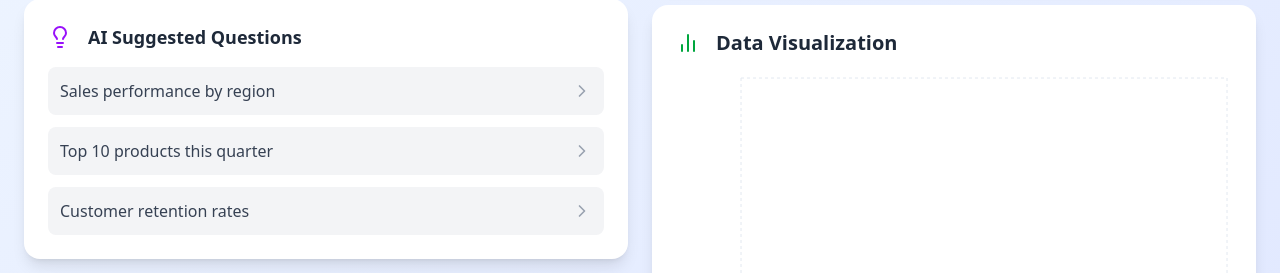
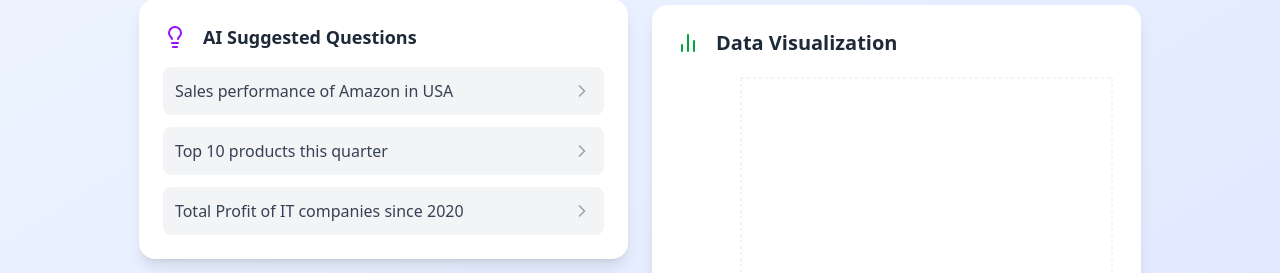
Before and after one commit to anmolsinghgarg80/GrowthGear__assignment, a React (Vite) app: page / in a window 1280 px wide. Shown: the part 277-550 px from the top of the page. Built offline with nearby package versions, Linux system fonts and the light colour scheme; no server answers.

Commit message:
Update README and enhance UI for GenAI Analytics Dashboard

```diff
--- a/src/App.tsx
+++ b/src/App.tsx
@@ -18,7 +18,6 @@ import { RootState } from "./types";
 const GEMINI_API_KEY = import.meta.env.VITE_GEMINI_API_KEY;
 
 const GenAIAnalyticsDashboard = () => {
-
   const { question, searchHistory } = useSelector(
     (state: RootState) => state.dashboard
   );
@@ -33,7 +32,6 @@ const GenAIAnalyticsDashboard = () => {
     dispatch(setIsLoading(true));
 
     try {
-
       // Generate natural language insights
       const responsePrompt = `Provide a short 200 words professional analysis with spaces for the question: ${queryToUse}`;
       const responseResult = await model.generateContent(responsePrompt);
@@ -137,7 +135,7 @@ const GenAIAnalyticsDashboard = () => {
   };
 
   return (
-    <div className="min-h-screen bg-gradient-to-br from-blue-50 to-indigo-100 text-gray-800">
+    <div className="min-h-screen flex flex-col bg-gradient-to-br from-blue-50 to-indigo-100 text-gray-800">
       <header className="bg-white shadow-md">
         <div className="max-w-7xl mx-auto py-6 px-4 flex justify-between items-center">
           <div className="flex items-center space-x-4">
--- a/src/features/dashboardSlice.tsx
+++ b/src/features/dashboardSlice.tsx
@@ -4,9 +4,9 @@ const initialState = {
   question: "",
   output: "",
   aiRecommendations: [
-    "Sales performance by region",
+    "Sales performance of Amazon in USA",
     "Top 10 products this quarter",
-    "Customer retention rates",
+    "Total Profit of IT companies since 2020",
   ] as string[],
   chartData: [],
   isLoading: false,
```
Also changed, not shown: 1 other file (tests, documents, lock files or other folders).
